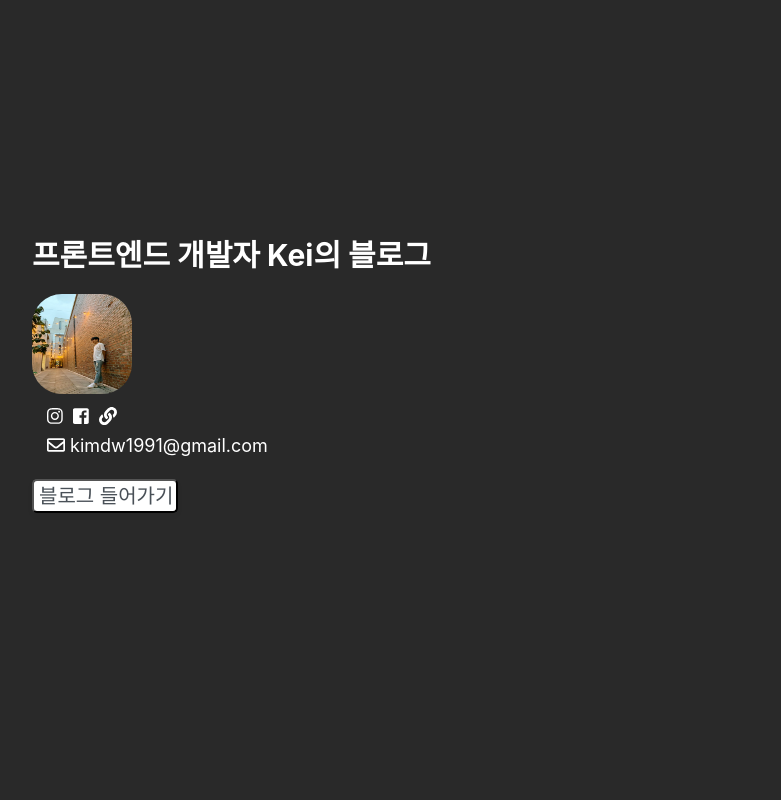
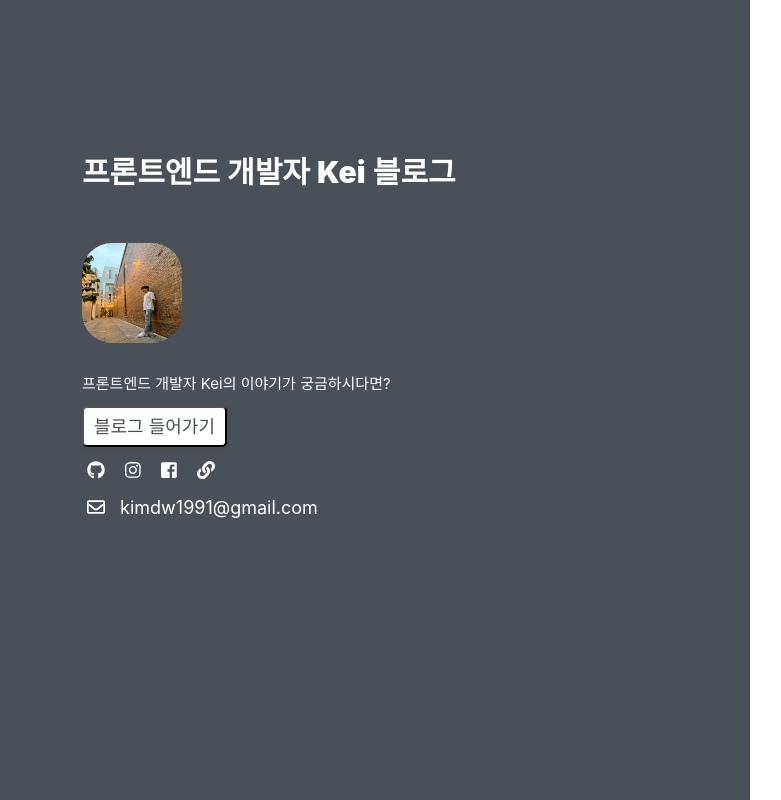
Before and after one commit to doowankim/personal-blog, a React (Create React App) app: page / in a window 1280 px wide. Shown: the whole page, without its empty margins (18-799 px from the left). Built offline with nearby package versions, Linux system fonts and the light colour scheme.

Commit message:
feat: Home style change

```diff
--- a/src/App.tsx
+++ b/src/App.tsx
@@ -1,12 +1,10 @@
 import React from 'react';
-import Home from './components/Home';
-import GlobalStyle from './GlobalStyle';
+import Router from './components/Router';
 
 const App = () => {
   return (
     <div>
-      <GlobalStyle />
-      <Home />
+      <Router />
     </div>
   );
 };
--- a/src/components/Home/index.tsx
+++ b/src/components/Home/index.tsx
@@ -4,58 +4,59 @@ import styled from 'styled-components';
 const Home = () => {
   return (
     <Container>
+      <Wrapper>
         <TextContainer>
-        <Text>프론트엔드 개발자 Kei의 블로그</Text>
+          <Text>
+            프론트엔드 개발자 <strong>Kei</strong> 블로그
+          </Text>
           <br />
           <br />
-        <div style={{color: 'white', fontSize: '18px'}}>
-          <img
-            src="/images/profile_image.jpeg"
-            alt="profileImage"
-            style={{height: '100px', width: '100px', borderRadius: '30%'}}
+          <div>
+            <Image src="/images/profile_image.jpeg" alt="profileImage" />
+          </div>
+          <DetailText>
+            프론트엔드 개발자 Kei의 이야기가 궁금하시다면?
+          </DetailText>
+          <a href="/main">
+            <Button>블로그 들어가기</Button>
+          </a>
+          <IconStyle>
+            <i className="fab fa-github" style={{marginRight: '20px'}} />
+            <i className="fab fa-instagram" style={{marginRight: '20px'}} />
+            <i
+              className="fab fa-facebook-square"
+              style={{marginRight: '20px'}}
             />
-        </div>
-        <div
-          style={{
-            color: 'white',
-            fontSize: '18px',
-            marginLeft: '15px',
-            marginTop: '10px',
-            marginBottom: '10px',
-          }}
-        >
-          <i className="fab fa-instagram" style={{marginRight: '10px'}} />
-          <i className="fab fa-facebook-square" style={{marginRight: '10px'}} />
             <i className="fas fa-link" />
-        </div>
-        <div style={{color: 'white', fontSize: '18px', marginLeft: '15px'}}>
-          <i className="far fa-envelope" /> kimdw1991@gmail.com
-        </div>
+          </IconStyle>
+          <EmailText>
+            <i className="far fa-envelope" style={{marginRight: '10px'}} />{' '}
+            kimdw1991@gmail.com
+          </EmailText>
           <br />
           <br />
-        <Button>블로그 들어가기</Button>
+
           <br />
           <br />
 
           {/* <div style={{color: 'white'}}>© 2020 by Kei. </div> */}
         </TextContainer>
+      </Wrapper>
     </Container>
   );
 };
 
 const Container = styled.div`
-  background-color: #292929;
-  margin-left: 50px;
+  height: 100vh;
+  background: linear-gradient(90deg, #495057 60%, #fff 40%);
 `;
 
 const Wrapper = styled.div`
-  text-align: center;
+  margin-left: 100px;
 `;
 
 const TextContainer = styled.div`
-  position: absolute;
-  top: 30%;
-  bottom: 70%;
+  padding-top: 150px;
 `;
 
 const Text = styled.div`
@@ -64,10 +65,37 @@ const Text = styled.div`
   color: white;
 `;
 
+const DetailText = styled.div`
+  font-size: 15px;
+  color: white;
+  margin-bottom: 10px;
+`;
+
+const Image = styled.img`
+  height: 100px;
+  width: 100px;
+  border-radius: 30%;
+  margin-bottom: 30px;
+`;
+
+const IconStyle = styled.div`
+  margin-left: 5px;
+  margin-top: 10px;
+  margin-bottom: 10px;
+  font-size: 18px;
+  color: #fff;
+`;
+
+const EmailText = styled.div`
+  margin-left: 5px;
+  font-size: 18px;
+  color: #fff;
+`;
+
 const Button = styled.button`
-  font-size: 20px;
-  padding-left: 5px;
-  padding-right: 3px;
+  font-size: 18px;
+  padding-left: 10px;
+  padding-right: 10px;
   padding-top: 5px;
   padding-bottom: 5px;
 
@@ -82,8 +110,13 @@ const Button = styled.button`
   &:hover {
     box-shadow: 0 6px 24px rgba(0, 0, 0, 0.16);
     transition: 0.35s;
-    background-color: #495057;
-    color: white;
+    background-color: #edf1f6;
+    color: black;
+    outline: 0;
+  }
+
+  &:focus {
+    outline: 0;
   }
 `;
 
--- /dev/null
+++ b/src/components/Main/index.tsx
@@ -0,0 +1,11 @@
+import React from 'react';
+
+const Main = () => {
+  return (
+    <div>
+      <div>Main Page</div>
+    </div>
+  );
+};
+
+export default Main;
--- a/src/components/Router/index.tsx
+++ b/src/components/Router/index.tsx
@@ -1,10 +1,17 @@
 import React from 'react';
+import {BrowserRouter, Route} from 'react-router-dom';
+
+import Home from '../Home';
+import Main from '../Main';
 
 const Router = () => {
   return (
-    <div>
-      <div>Routing</div>
-    </div>
+    <BrowserRouter>
+      <Route exact path="/" component={Home} />
+      <div className="container">
+        <Route path="/main" component={Main} />
+      </div>
+    </BrowserRouter>
   );
 };
 
```
Lines whose indentation alone changed are shown as unchanged.
